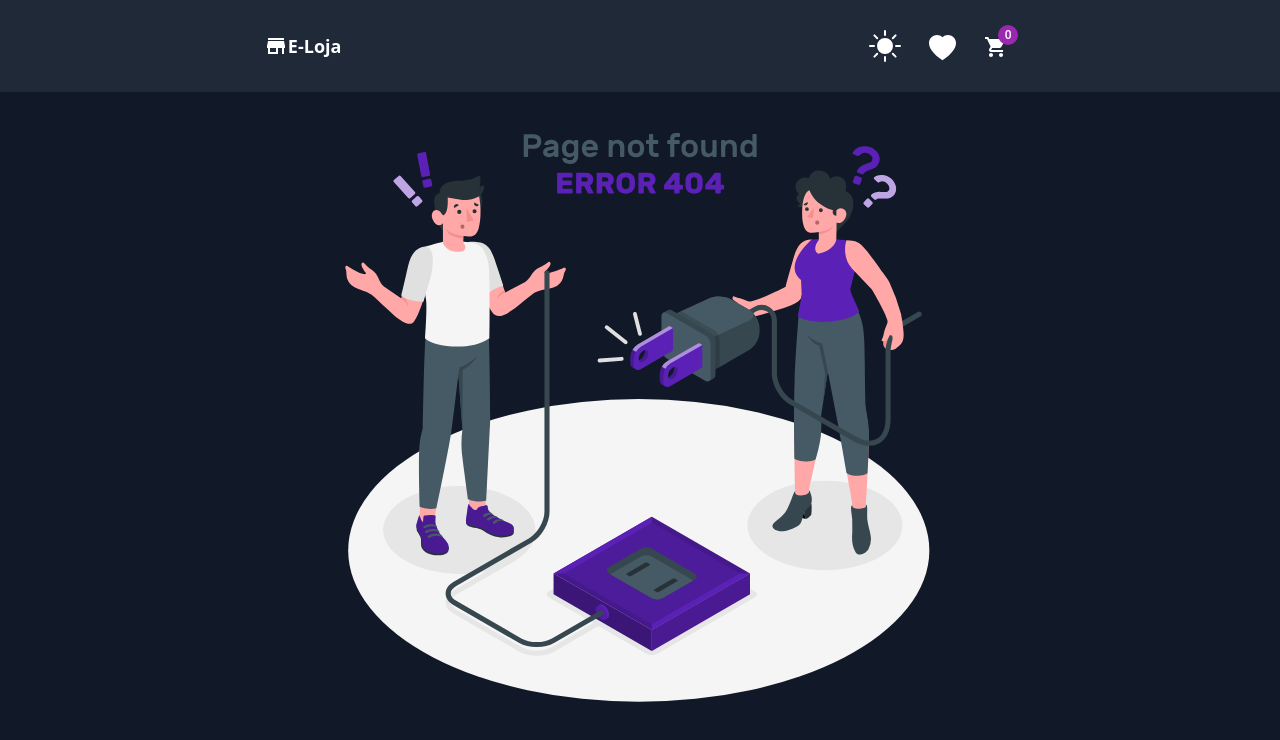
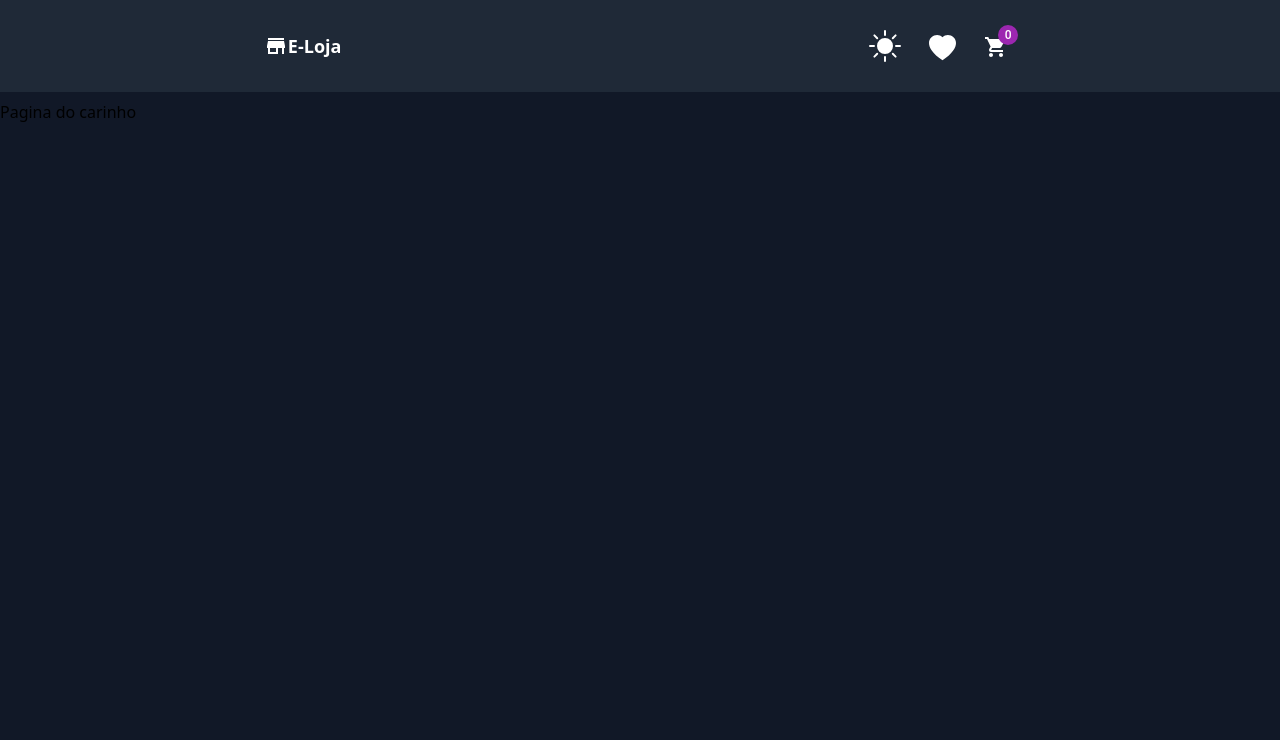
Before and after one commit to Jeann-Cavalcante/loja, a React (Vite) app: page /carrinho in a window 1280 px wide. Shown: the top 740 px of the page. Built offline with nearby package versions, Linux system fonts and the light colour scheme.

Commit message:
add panina carrinho

```diff
--- a/src/pages/Carrinho.jsx
+++ b/src/pages/Carrinho.jsx
@@ -0,0 +1,9 @@
+const Carrinho = () => {
+  return (
+    <div className="pt-[100px]">
+      <h1>Pagina do carinho</h1>
+    </div>
+  );
+};
+
+export default Carrinho;
--- a/src/routes.jsx
+++ b/src/routes.jsx
@@ -1,5 +1,6 @@
 import { Route, BrowserRouter as Router, Routes } from "react-router-dom";
 import Header from "./components/Header";
+import Carrinho from "./pages/Carrinho";
 import Home from "./pages/Home";
 import Info from "./pages/Info";
 import NotFound from "./pages/NotFound";
@@ -10,7 +11,9 @@ const RoutesApp = () => {
       <Header />
       <Routes>
         <Route path="/" element={<Home />} />
-        <Route path="/Info" element={<Info />} />
+        <Route path="/info" element={<Info />} />
+        <Route path="/carrinho" element={<Carrinho />} />
+
         <Route path="*" element={<NotFound />} />
       </Routes>
     </Router>
```
